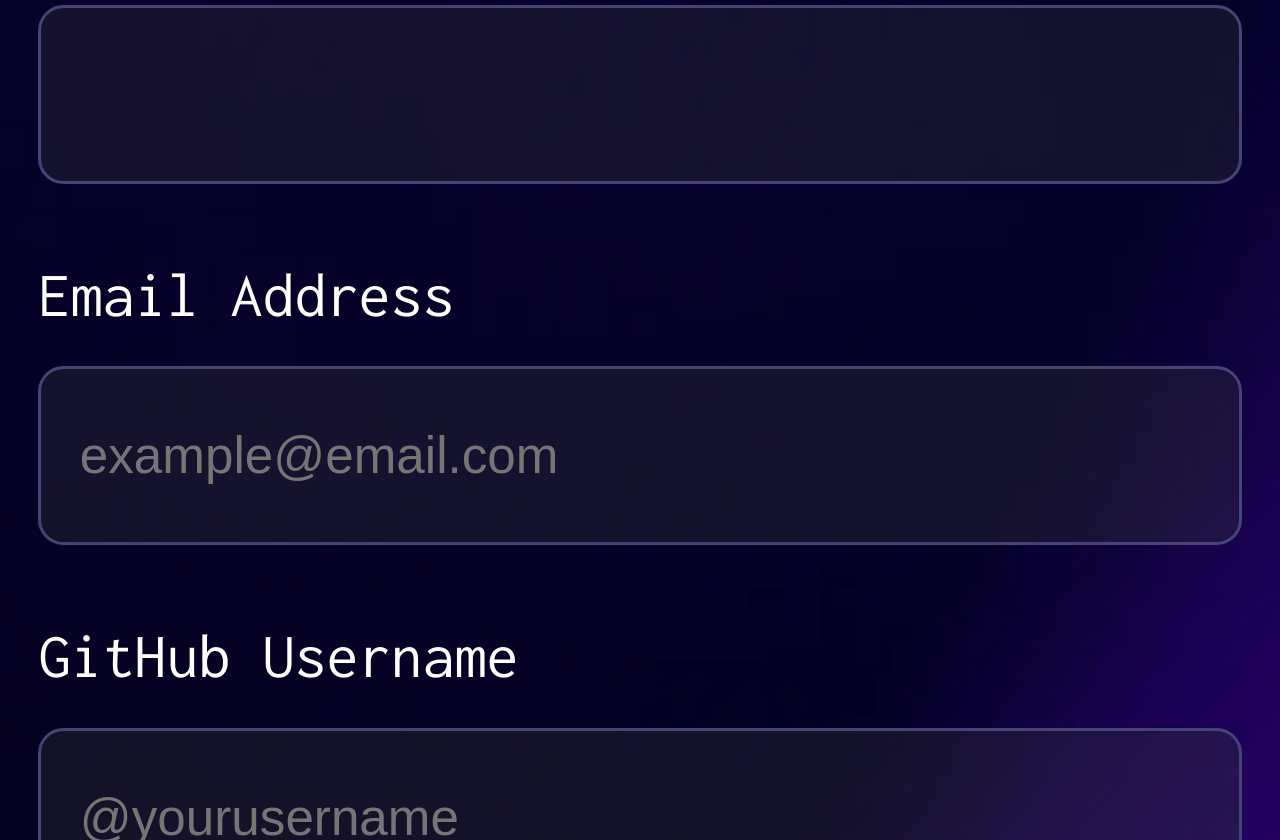
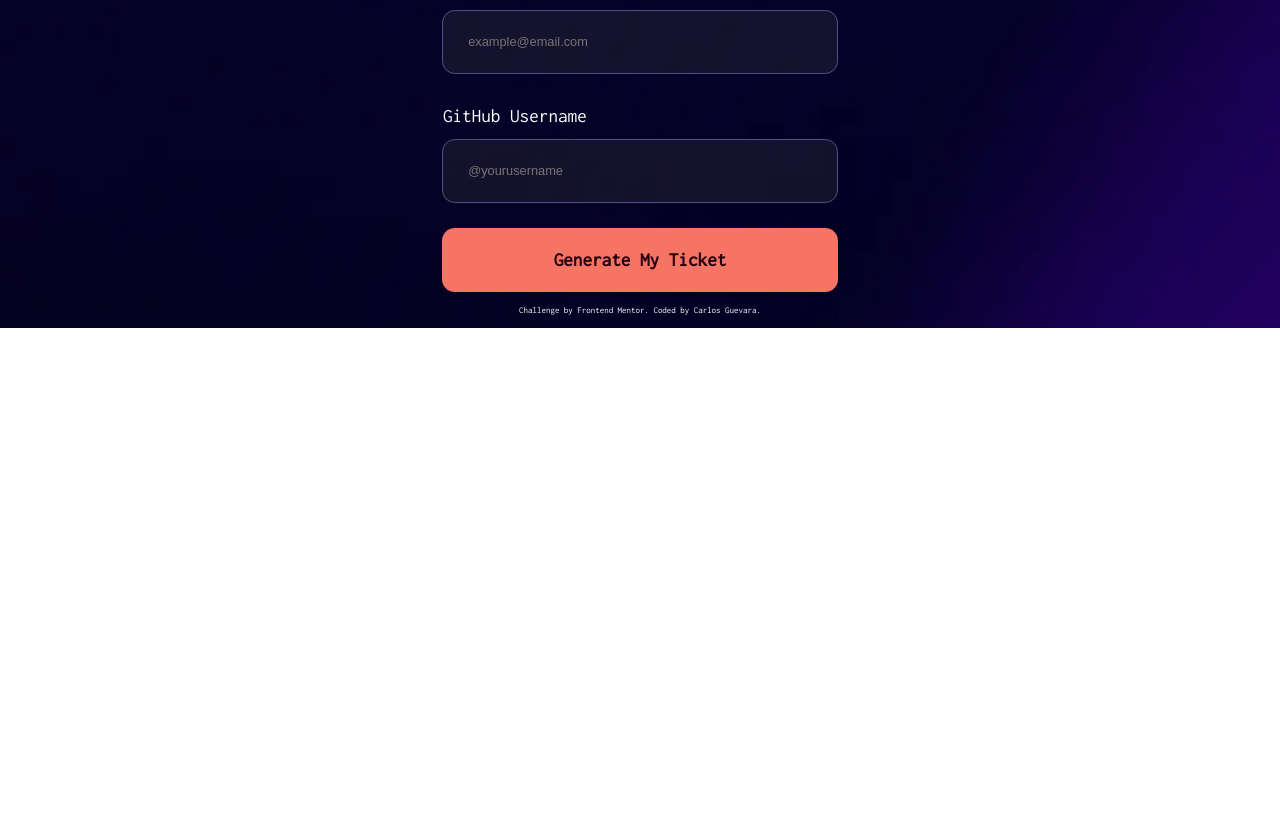
Before and after one commit to Carlos-J-Guevara/conference-ticket-generator-main, a website: page form.html in a window 1280 px wide. Shown: the part 687-1527 px from the top of the page. After the commit the page ends 1015 px from the top, so only its background shows below. Drawn offline with Linux system fonts and the light colour scheme; files whose address does not match are found by name.

Commit message:
General styles from desktop view

```diff
--- a/form.html
+++ b/form.html
@@ -33,7 +33,7 @@
 
   <!-- upload full name -->
   <section class="full_name">
-    <h2>Full name</h2>
+    <h2>Full Name</h2>
     <input type="text" id="uploadfullnamefield" placeholder="">
   </section>
 
--- a/styles.css
+++ b/styles.css
@@ -117,6 +117,7 @@
       font-size: 3vw;
     }
 
+    /*styles of upload full name*/
     .full_name h2{
       color:white;
       font-size: 5vw;
@@ -133,10 +134,11 @@
       border: 0.3vw solid #464477;
       background-color: rgba(58, 57, 57, 0.3);
       color: white;
-      font-size: 4vw;
-      padding-left: 2vw;
+      font-size: 3vw;
+      padding-left: 1vw;
     }
 
+    /*styles of email address*/
     .email_address h2{
       color:white;
       font-size: 5vw;
@@ -153,14 +155,15 @@
       border: 0.3vw solid #464477;
       background-color: rgba(58, 57, 57, 0.3);
       color: white;
-      font-size: 4vw;
-      padding-left: 2vw;
+      font-size: 3vw;
+      padding-left: 1vw;
     }
 
     .email_address input::placeholder{
       padding-left: 1vw;
     }
 
+    /*styles of github username*/
     .github_username h2{
       color:white;
       font-size: 5vw;
@@ -177,10 +180,11 @@
       border: 0.3vw solid #464477;
       background-color: rgba(58, 57, 57, 0.3);
       color: white;
-      font-size: 4vw;
-      padding-left: 3vw;
+      font-size: 3vw;
+      padding-left: 1vw;
     }
 
+    /*styles of botom*/
     .generate_botom button{
       width: 94vw;
       height: 14vw;
@@ -199,12 +203,13 @@
     }
 
     .generate_botom button:active {
-      background-color: #F8BABA; /* Color más claro al hacer clic */
+      background-color: #F8BABA;
   }
 
+    /*styles of footer*/
     footer {
       display: flex;
-      justify-content: center; /* Centra el contenido horizontalmente */
+      justify-content: center;
       align-items: center;
       text-align: center;
       color: white;
@@ -222,7 +227,7 @@
   }
   }
 
-  /* #####################layout of form desktop view##################### */
+  /* layout of form desktop view*/
   @media (min-width: 375px){
     body {
       background-image: url('assets/images/background-mobile.png');
@@ -332,99 +337,109 @@
       font-size: 0.7vw;
     }
 
+    /*styles of upload full name*/
     .full_name h2{
       color:white;
-      font-size: 5vw;
-      margin-top: 3vw;
-      margin-left: 3vw;
+      font-size: 1.5vw;
+      margin-left: 34.6vw;
       font-weight: 400;
+      transform: translate(0vw,-1vw);
     }
 
     .full_name input{
-      width: 94vw;
-      height: 14vw;
-      margin: 3vw;
-      border-radius: 2vw;
-      border: 0.3vw solid #464477;
+      width: 31vw;
+      height: 5vw;
+      margin-left: 34.5vw;
+      border-radius: 1vw;
+      border: 0.1vw solid #525089;
       background-color: rgba(58, 57, 57, 0.3);
       color: white;
-      font-size: 4vw;
-      padding-left: 2vw;
+      padding-left: 1vw;
+      font-size: 1vw;
     }
 
+    /*styles of email address*/
     .email_address h2{
       color:white;
-      font-size: 5vw;
-      margin-top: 3vw;
-      margin-left: 3vw;
+      font-size: 1.5vw;
+      margin-left: 34.6vw;
       font-weight: 400;
+      margin-top: 2.5vw;
+      margin-bottom: 1vw;
     }
 
     .email_address input{
-      width: 94vw;
-      height: 14vw;
-      margin: 3vw;
-      border-radius: 2vw;
-      border: 0.3vw solid #464477;
+      width: 31vw;
+      height: 5vw;
+      margin-left: 34.5vw;
+      border-radius: 1vw;
+      border: 0.1vw solid #525089;
       background-color: rgba(58, 57, 57, 0.3);
       color: white;
-      font-size: 4vw;
-      padding-left: 2vw;
+      padding-left: 1vw;
+      font-size: 1vw;
     }
 
     .email_address input::placeholder{
       padding-left: 1vw;
     }
 
+    /*styles of github username*/
     .github_username h2{
       color:white;
-      font-size: 5vw;
-      margin-top: 3vw;
-      margin-left: 3vw;
+      font-size: 1.5vw;
+      margin-left: 34.6vw;
       font-weight: 400;
+      margin-top: 2.5vw;
+      margin-bottom: 1vw;
     }
 
     .github_username input{
-      width: 94vw;
-      height: 14vw;
-      margin: 3vw;
-      border-radius: 2vw;
-      border: 0.3vw solid #464477;
+      width: 31vw;
+      height: 5vw;
+      margin-left: 34.5vw;
+      border-radius: 1vw;
+      border: 0.1vw solid #525089;
       background-color: rgba(58, 57, 57, 0.3);
       color: white;
-      font-size: 4vw;
-      padding-left: 3vw;
+      padding-left: 1vw;
+      font-size: 1vw;
     }
 
+    .github_username input::placeholder{
+      padding-left: 1vw;
+    }
+
+    /*styles of botom*/
     .generate_botom button{
-      width: 94vw;
-      height: 14vw;
-      margin: 3vw;
-      border-radius: 2vw;
+      width: 31vw;
+      height: 5vw;
+      margin-left: 34.5vw;
+      margin-top: 2vw;
+      border-radius: 1vw;
       background-color: #F67464;
-      padding-left: 3vw;
       border: 0.3vw solid #F67464;
     }
 
     .generate_botom button span{
       color: #26020F;
-      font-size: 5vw;
+      font-size: 1.5vw;
       font-family: 'Inconsolata';
       font-weight: bold;
     }
 
     .generate_botom button:active {
-      background-color: #F8BABA; /* Color más claro al hacer clic */
+      background-color: #F8BABA;
   }
 
-
+    /*styles of footer*/
     footer {
       display: flex;
       justify-content: center; /* Centra el contenido horizontalmente */
       align-items: center;
       text-align: center;
       color: white;
-      font-size: 2vw;
+      font-size: 0.7vw;
       padding: 1vw;
   }
 
```
